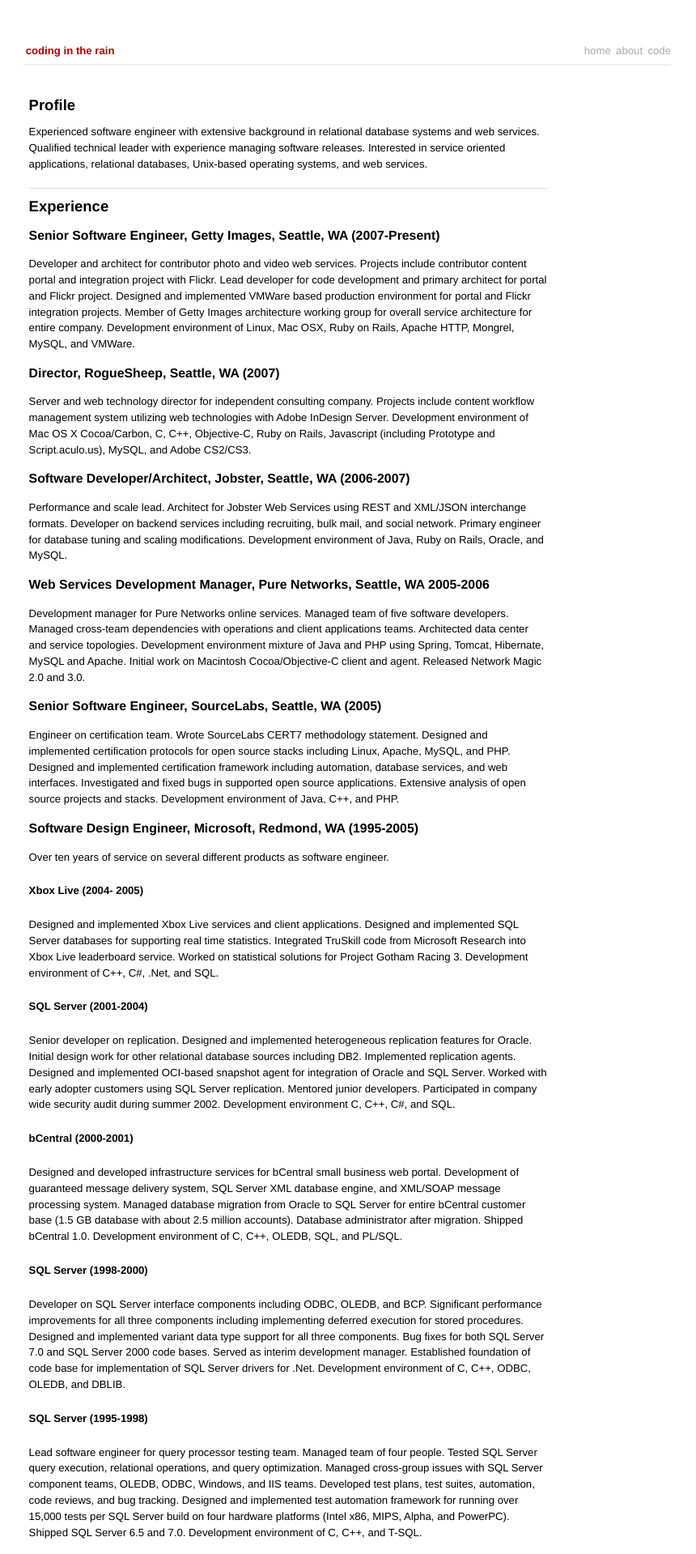
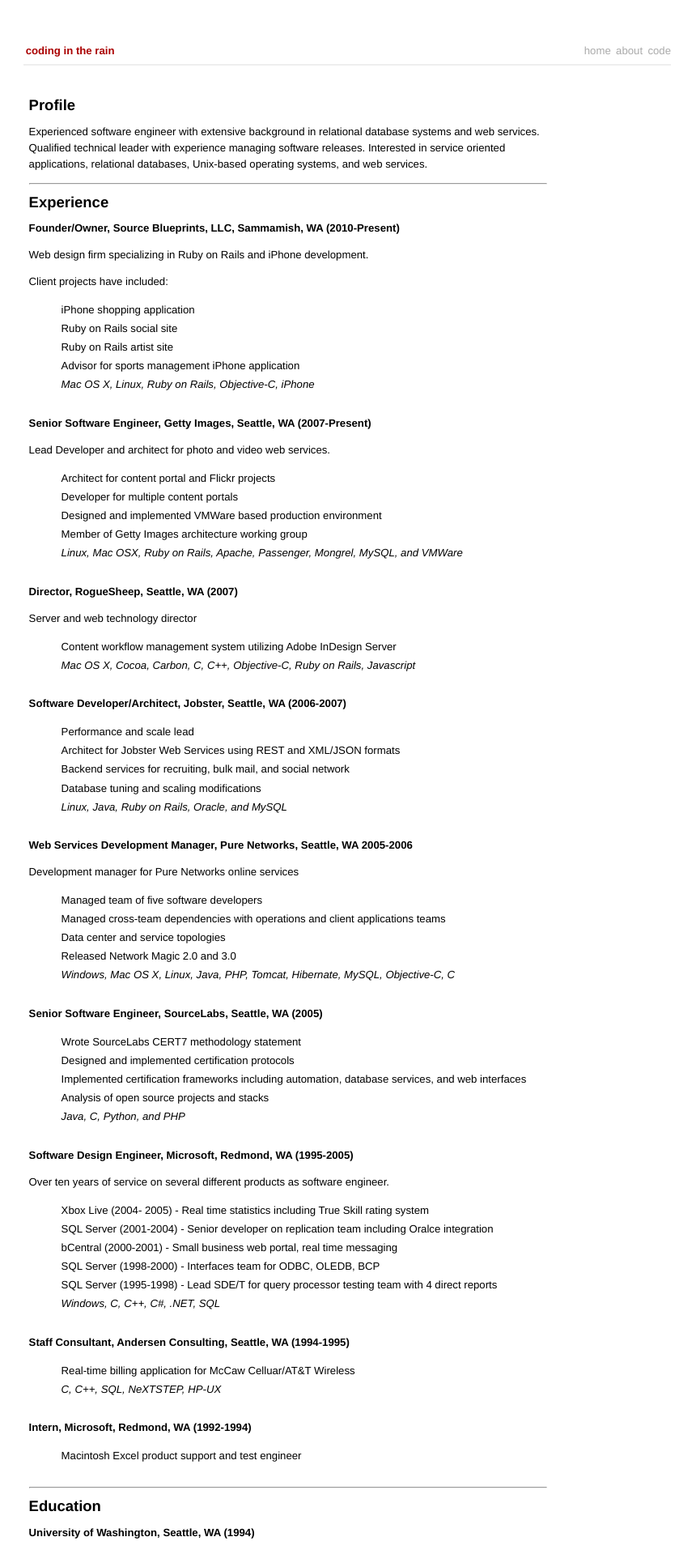
Before and after one commit to ascarter/ascarter.github.io, a Jekyll site: the page built from resume.markdown, in a window 1280 px wide. Shown: the top 1919 px of the page at 81% size, without its empty margins (211-1071 px from the left). Built offline with Jekyll 4.4.1, drawn with Linux system fonts in a browser that asks for light colours; some of the changed text lies outside the part shown.

Commit message:
* Switch to markdown for all main pages * Revised resume and about

```diff
--- a/archive.html
+++ b/archive.markdown
@@ -2,7 +2,8 @@
 layout: default
 title: Archive
 ---
-<h1>Posts</h1>
+
+# Posts
 
 <ul class="posts">
 	{% for post in site.posts  %}
--- a/code.markdown
+++ b/code.markdown
@@ -8,4 +8,5 @@
 # Projects
 
 * [CapistranoBoss](http://github.com/ascarter/capistrano-boss/) &raquo; Capistrano extensions for production management
-* [ascarter.net](http://github.com/ascarter/ascarter.net) &raquo; Source for this website
+* [ascarter.net](http://github.com/ascarter/ascarter.github.com) &raquo; Source for this website
+* [Seattle Xcoders](http://github.com/xcoders/xcoders.github.com) &raquo; Source for the Seattle XCoders site built using Jekyll
--- a/css/site.css
+++ b/css/site.css
@@ -28,18 +28,6 @@
 }
 
 h2 {
-	font-size: 1.3em;
-}
-
-h3 {
-	font-size: 1.2em;
-}
-
-h4 {
-	font-size: 1.1em;
-}
-
-h5 {
 	font-size: 1.0em;
 }
 
@@ -302,12 +290,3 @@
 .related h2 {
 	margin-bottom: 1em;
 }
-
-/*--------------------------------------------------------------
- Resume
- --------------------------------------------------------------*/
-
-#resume .section {
-	padding-bottom: 6px;
-	border-bottom: 1px solid #ddd;
-}
--- a/index.html
+++ b/index.markdown
@@ -8,7 +8,7 @@
 {% endfor %}
 
 
-<h1>Recent Posts</h1>
+# Recent Posts
 
 <ul class="posts">
 	{% for post in site.posts offset:5 limit:10  %}
@@ -16,4 +16,4 @@
 	{% endfor %}
 </ul>
 
-<h5><a href="/archive.html">Archive</a></h5>
+## [Archive](/archive.html)
--- a/resume.html
+++ /dev/null
@@ -1,139 +0,0 @@
----
-layout: default
-title: resume
----
-
-<div id="resume">
-	<div id="profile" class="section">
-		<h1>Profile</h1>
-		<p>Experienced software engineer with extensive background in relational database systems and web services. Qualified technical leader with experience managing software releases. Interested in service oriented applications, relational databases, Unix-based operating systems, and web services.</p>
-	</div>
-
-	<div id="experience" class="section">
-		<h1>Experience</h1>
-
-		<h3>Senior Software Engineer, Getty Images, Seattle, WA	(2007-Present)</h3>
-		<p>Developer and architect for contributor photo and video web services. Projects include contributor content portal and integration project with Flickr. Lead developer for code development and primary architect for portal and Flickr project. Designed and implemented VMWare based production environment for portal and Flickr integration projects. Member of Getty Images architecture working group for overall service architecture for entire company. Development environment of Linux, Mac OSX, Ruby on Rails, Apache HTTP, Mongrel, MySQL, and VMWare.</p>
-
-		<h3>Director, RogueSheep, Seattle, WA (2007)</h3>
-		<p>Server and web technology director for independent consulting company. Projects include content workflow management system utilizing web technologies with Adobe InDesign Server. Development environment of Mac OS X Cocoa/Carbon, C, C++, Objective-C, Ruby on Rails, Javascript (including Prototype and Script.aculo.us), MySQL, and Adobe CS2/CS3.</p>
-
-		<h3>Software Developer/Architect, Jobster, Seattle, WA (2006-2007)</h3>
-		<p>Performance and scale lead. Architect for Jobster Web Services using REST and XML/JSON interchange formats. Developer on backend services including recruiting, bulk mail, and social network. Primary engineer for database tuning and scaling modifications. Development environment of Java, Ruby on Rails, Oracle, and MySQL.</p>
-
-		<h3>Web Services Development Manager, Pure Networks, Seattle, WA 2005-2006</h3>
-		<p>Development manager for Pure Networks online services. Managed team of five software developers. Managed cross-team dependencies with operations and client applications teams. Architected data center and service topologies. Development environment mixture of Java and PHP using Spring, Tomcat, Hibernate, MySQL and Apache. Initial work on Macintosh Cocoa/Objective-C client and agent. Released Network Magic 2.0 and 3.0.</p>
-
-		<h3>Senior Software Engineer, SourceLabs, Seattle, WA (2005)</h3>
-		<p>Engineer on certification team. Wrote SourceLabs CERT7 methodology statement. Designed and implemented certification protocols for open source stacks including Linux, Apache, MySQL, and PHP. Designed and implemented certification framework including automation, database services, and web interfaces. Investigated and fixed bugs in supported open source applications. Extensive analysis of open source projects and stacks. Development environment of Java, C++, and PHP.</p>
-
-		<h3>Software Design Engineer, Microsoft, Redmond, WA (1995-2005)</h3>
-		<p>Over ten years of service on several different products as software engineer.</p>
-
-		<h5>Xbox Live (2004- 2005)</h5>
-		<p>Designed and implemented Xbox Live services and client applications. Designed and implemented SQL Server databases for supporting real time statistics. Integrated TruSkill code from Microsoft Research into Xbox Live leaderboard service. Worked on statistical solutions for Project Gotham Racing 3. Development environment of C++, C#, .Net, and SQL.</p>
-
-		<h5>SQL Server (2001-2004)</h5>
-		<p>Senior developer on replication. Designed and implemented heterogeneous replication features for Oracle. Initial design work for other relational database sources including DB2. Implemented replication agents. Designed and implemented OCI-based snapshot agent for integration of Oracle and SQL Server. Worked with early adopter customers using SQL Server replication. Mentored junior developers. Participated in company wide security audit during summer 2002. Development environment C, C++, C#, and SQL.</p>
-
-		<h5>bCentral (2000-2001)</h5>
-		<p>Designed and developed infrastructure services for bCentral small business web portal. Development of guaranteed message  delivery system, SQL Server XML database engine, and XML/SOAP message processing system. Managed database migration from Oracle to SQL Server for entire bCentral customer base (1.5 GB database with about 2.5 million accounts). Database administrator after migration. Shipped bCentral 1.0. Development environment of C, C++, OLEDB, SQL, and PL/SQL.</p>
-
-		<h5>SQL Server (1998-2000)</h5>
-		<p>Developer on SQL Server interface components including ODBC, OLEDB, and BCP. Significant performance improvements for all three components including implementing deferred execution for stored procedures. Designed and implemented variant data type support for all three components. Bug fixes for both SQL Server 7.0 and SQL Server 2000 code bases. Served as interim development manager. Established foundation of code base for implementation of  SQL Server drivers for .Net. Development environment of C, C++, ODBC, OLEDB, and DBLIB.</p>
-
-		<h5>SQL Server (1995-1998)</h5>
-		<p>Lead software engineer for query processor testing team. Managed team of four people. Tested SQL Server query execution, relational operations, and query optimization. Managed cross-group issues with SQL Server component teams, OLEDB, ODBC, Windows, and IIS teams. Developed test plans, test suites, automation, code reviews, and bug tracking. Designed and implemented test automation framework for running over 15,000 tests per SQL Server build on four hardware platforms (Intel x86, MIPS, Alpha, and PowerPC). Shipped SQL Server 6.5 and 7.0. Development environment of C, C++, and T-SQL.</p>
-
-		<h3>Staff Consultant, Andersen Consulting, Seattle, WA	(1994-1995)</h3>
-		<p>Consultant on real-time billing application for McCaw Celluar/AT&T Wireless. Tasks included data modeling, database design, and performance modeling. Developed real-time account locking system. Development environment of NeXTStep, HP-UX, C, and Sybase SQL.</p>
-
-		<h3>Intern, Microsoft, Redmond, WA (1992-1994)</h3>
-		<p>Two separate internship periods. First internship in product support for Macintosh Excel. Second internship as software test engineer for Macintosh Excel.</p>
-	</div>
-
-	<div id="education" class="section">
-		<h1>Education</h1>
-		<h3>University of Washington, Seattle, WA (1994)</h3>
-		<p>Bachelor of Science Electrical Engineering</p>
-		<h3>University of Washington Extension, Bellevue, WA (2004)</h3>
-		<p>Game Development Certification</p>
-	</div>
-
-	<div id="technical" class="section">
-		<h1>Technical Experience</h1>
-
-		<h3>Programming Languages (active)</h3>
-		<ul>
-			<li>Ruby</li>
-			<li>C</li>
-			<li>C++</li>
-			<li>Objective-C</li>
-			<li>Bash shell scripts</li>
-		</ul>
-
-		<h3>Other Programming Languages</h3>
-		<ul>
-			<li>Python</li>
-			<li>PHP</li>
-			<li>Java</li>
-			<li>C#</li>
-		</ul>
-
-		<h3>Frameworks</h3>
-		<ul>
-			<li>Ruby Gems</li>
-			<li>Rails</li>
-			<li>Cocoa</li>
-			<li>.NET</li>
-		</ul>
-
-		<h3>Operating Systems</h3>
-		<ul>
-			<li>Macintosh OS X</li>
-			<li>Red Hat Linux and derivatives</li>
-			<li>Ubuntu/Debian Linux and derivatives</li>
-			<li>FreeBSD</li>
-			<li>Solaris</li>
-			<li>Windows</li>
-		</ul>
-
-		<h3>Database Systems</h3>
-		<ul>
-			<li>Microsoft SQL Server</li>
-			<li>Oracle</li>
-			<li>MySQL</li>
-			<li>PostgreSQL</li>
-			<li>SQLite</li>
-		</ul>
-
-		<h3>Other Technologies</h3>
-		<ul>
-			<li>Apache HTTP</li>
-			<li>Subversion</li>
-			<li>Git</li>
-			<li>OpenID</li>
-			<li>Memcache</li>
-			<li>Macports (maintainer of synergy)</li>
-		</ul>
-	</div>
-
-	<div id="awards" class="section">
-		<h1>Awards</h1>
-		<h3>Undergraduate Merit Scholar (1989)</h3>
-		<p>University of Washington, Seattle, WA</p>
-
-		<h3>Dean's List for High Scholarship (1990, 1994)</h3>
-		<p>University of Washington, Seattle, WA</p>
-
-		<h3>Microsoft Ten Year Service Award (2004)</h3>
-		<p>Microsoft, Redmond, WA</p>
-	</div>
-
-	<div id="organizations" class="section">
-		<h1>Organizations</h1>
-
-		<h3>Seattle Xcoders (2004-present)</h3>
-		<p>Manage web site seattlexcoders.org. Help manage some meetings in Redmond.</p>
-	</div>
-</div>
--- /dev/null
+++ b/resume.markdown
@@ -0,0 +1,125 @@
+---
+layout: default
+title: resume
+---
+
+
+# Profile
+
+Experienced software engineer with extensive background in relational database systems and web services. Qualified technical leader with experience managing software releases. Interested in service oriented applications, relational databases, Unix-based operating systems, and web services.
+
+---
+
+# Experience
+
+## Founder/Owner, Source Blueprints, LLC, Sammamish, WA (2010-Present)
+
+Web design firm specializing in Ruby on Rails and iPhone development.
+
+Client projects have included:
+
+*  iPhone shopping application
+*  Ruby on Rails social site
+*  Ruby on Rails artist site
+*  Advisor for sports management iPhone application
+*  *Mac OS X, Linux, Ruby on Rails, Objective-C, iPhone*
+
+## Senior Software Engineer, Getty Images, Seattle, WA	(2007-Present)
+
+Lead Developer and architect for photo and video web services.
+
+*  Architect for content portal and Flickr projects
+*  Developer for multiple content portals
+*  Designed and implemented VMWare based production environment
+*  Member of Getty Images architecture working group
+*  *Linux, Mac OSX, Ruby on Rails, Apache, Passenger, Mongrel, MySQL, and VMWare*
+
+## Director, RogueSheep, Seattle, WA (2007)
+
+Server and web technology director
+
+*  Content workflow management system utilizing Adobe InDesign Server
+*  *Mac OS X, Cocoa, Carbon, C, C++, Objective-C, Ruby on Rails, Javascript*
+
+## Software Developer/Architect, Jobster, Seattle, WA (2006-2007)
+
+*  Performance and scale lead
+*  Architect for Jobster Web Services using REST and XML/JSON formats
+*  Backend services for recruiting, bulk mail, and social network
+*  Database tuning and scaling modifications
+*  *Linux, Java, Ruby on Rails, Oracle, and MySQL*
+
+## Web Services Development Manager, Pure Networks, Seattle, WA 2005-2006
+
+Development manager for Pure Networks online services
+
+*  Managed team of five software developers
+*  Managed cross-team dependencies with operations and client applications teams
+*  Data center and service topologies
+*  Released Network Magic 2.0 and 3.0
+*  *Windows, Mac OS X, Linux, Java, PHP, Tomcat, Hibernate, MySQL, Objective-C, C*
+
+## Senior Software Engineer, SourceLabs, Seattle, WA (2005)
+
+*  Wrote SourceLabs CERT7 methodology statement
+*  Designed and implemented certification protocols
+*  Implemented certification frameworks including automation, database services, and web interfaces
+*  Analysis of open source projects and stacks
+*  *Java, C, Python, and PHP*
+
+## Software Design Engineer, Microsoft, Redmond, WA (1995-2005)
+
+Over ten years of service on several different products as software engineer.
+
+*  Xbox Live (2004- 2005) - Real time statistics including True Skill rating system
+*  SQL Server (2001-2004) - Senior developer on replication team including Oralce integration
+*  bCentral (2000-2001)   - Small business web portal, real time messaging
+*  SQL Server (1998-2000) - Interfaces team for ODBC, OLEDB, BCP
+*  SQL Server (1995-1998) - Lead SDE/T for query processor testing team with 4 direct reports
+*  *Windows, C, C++, C#, .NET, SQL*
+
+## Staff Consultant, Andersen Consulting, Seattle, WA	(1994-1995)
+
+*  Real-time billing application for McCaw Celluar/AT&T Wireless
+*  *C, C++, SQL, NeXTSTEP, HP-UX*
+
+## Intern, Microsoft, Redmond, WA (1992-1994)
+
+*  Macintosh Excel product support and test engineer
+
+---
+
+# Education
+
+**University of Washington, Seattle, WA (1994)**
+
+*  Bachelor of Science Electrical Engineering
+
+
+**University of Washington Extension, Bellevue, WA (2004)**
+
+*  Game Development Certification
+
+---
+
+# Awards
+
+**Undergraduate Merit Scholar (1989)**
+
+*  University of Washington, Seattle, WA
+
+**Dean's List for High Scholarship (1990, 1994)**
+
+*  University of Washington, Seattle, WA
+
+**Microsoft Ten Year Service Award (2004)**
+
+*  Microsoft, Redmond, WA
+
+---
+
+# Organizations
+
+## Seattle Xcoders (2004-present)
+*  Designed web site seattlexcoders.org
+*  Help manage meetings in Redmond
```
Also changed, not shown: about.html (deleted, +0 -18 lines), about.markdown (added, +18 -0 lines).
